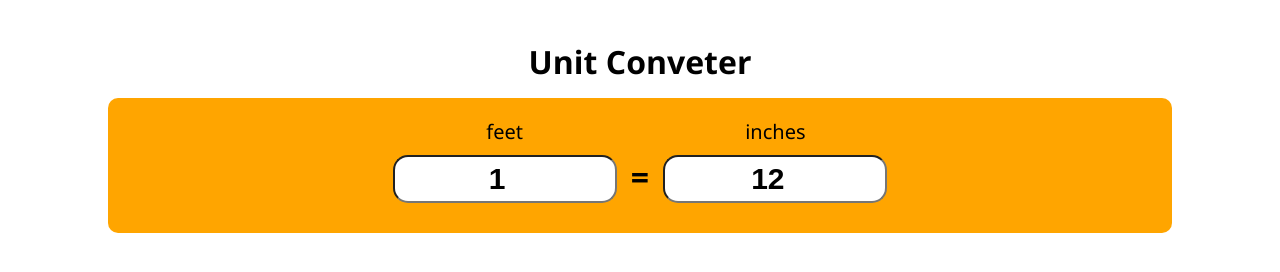
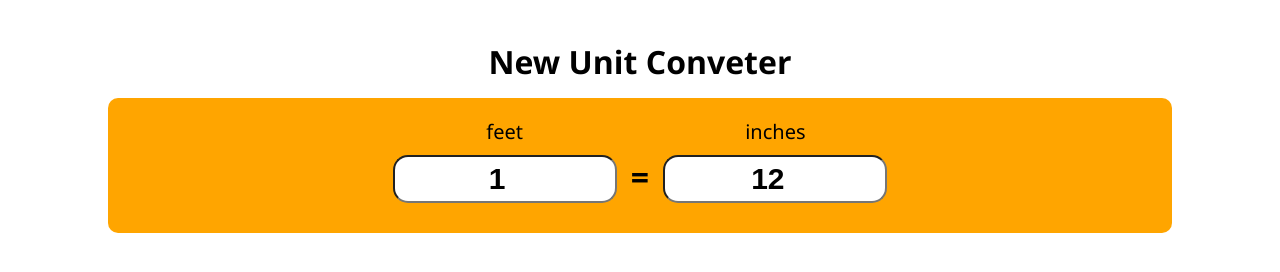
Before and after one commit to Anish06-bot/Unit-conveter, a plain HTML site: page project1 unit conveter/index.html in a window 1280 px wide. Drawn offline with Linux system fonts and the light colour scheme.

Commit message:
Update index.html

```diff
--- a/project1 unit conveter/index.html
+++ b/project1 unit conveter/index.html
@@ -18,7 +18,7 @@
 }
 </style>
 <body>
-    <h1 id="heading">Unit Conveter</h1>
+    <h1 id="heading">New Unit Conveter</h1>
     <div id="container">
         <div class="input-div">
         <label>feet</label><br>
```
